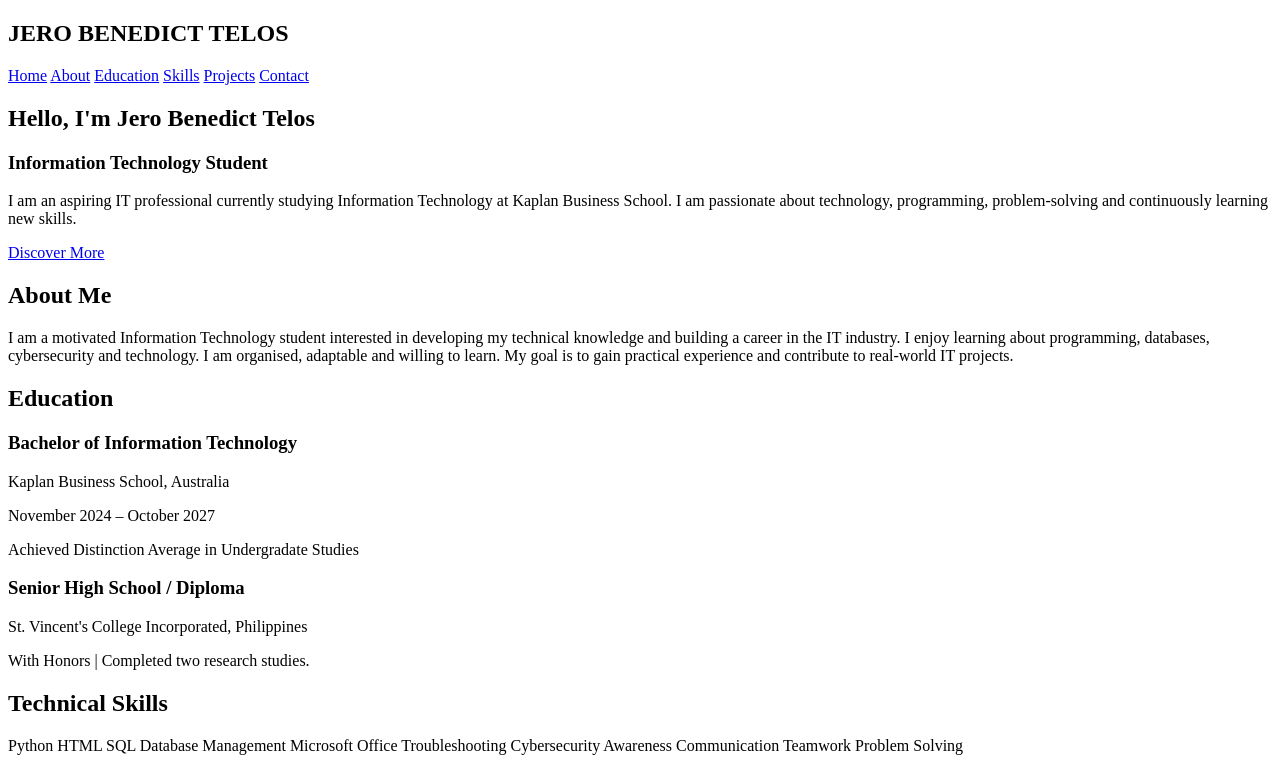
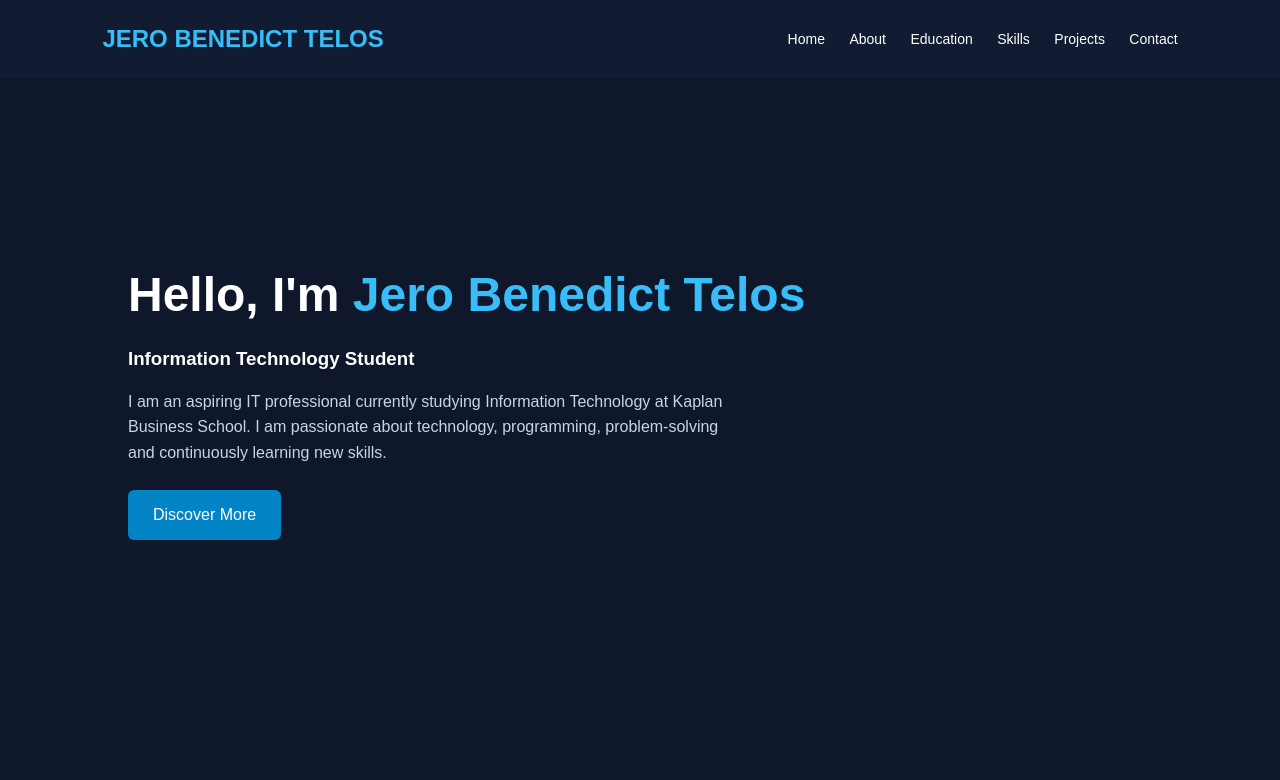
Before and after one commit to jerobenedictt-lab/Personal_Portfolio, a plain HTML site: page index.html in a window 1280 px wide. Shown: the top 780 px of the page. Drawn offline with Linux system fonts and the light colour scheme.

Commit message:
Update index.html

```diff
--- a/index.html
+++ b/index.html
@@ -7,6 +7,180 @@
     <title>Jero Benedict Telos | IT Portfolio</title>
 
     <style>
+
+
+/* GENERAL WEBSITE STYLE */
+
+* {
+    margin: 0;
+    padding: 0;
+    box-sizing: border-box;
+    scroll-behavior: smooth;
+}
+
+body {
+    font-family: Arial, sans-serif;
+    background: #0f172a;
+    color: white;
+    line-height: 1.6;
+}
+
+/* HEADER */
+
+header {
+    background: #111c33;
+    padding: 20px 8%;
+    display: flex;
+    justify-content: space-between;
+    align-items: center;
+    position: sticky;
+    top: 0;
+    z-index: 100;
+}
+
+header h2 {
+    color: #38bdf8;
+}
+
+nav a {
+    color: white;
+    text-decoration: none;
+    margin-left: 20px;
+    font-size: 14px;
+    transition: 0.3s;
+}
+
+nav a:hover {
+    color: #38bdf8;
+}
+
+/* SECTIONS */
+
+section {
+    padding: 80px 10%;
+}
+
+section h2 {
+    color: #38bdf8;
+    margin-bottom: 25px;
+    font-size: 30px;
+}
+
+/* HOME */
+
+.hero {
+    min-height: 80vh;
+    display: flex;
+    flex-direction: column;
+    justify-content: center;
+}
+
+.hero h1 {
+    font-size: 48px;
+    margin-bottom: 10px;
+}
+
+.hero h1 span {
+    color: #38bdf8;
+}
+
+.hero p {
+    color: #cbd5e1;
+    max-width: 600px;
+    margin: 15px 0 25px;
+}
+
+/* BUTTON */
+
+.btn {
+    display: inline-block;
+    background: #0284c7;
+    color: white;
+    padding: 12px 25px;
+    border-radius: 6px;
+    text-decoration: none;
+    width: fit-content;
+    transition: 0.3s;
+}
+
+.btn:hover {
+    background: #0369a1;
+    transform: translateY(-3px);
+}
+
+/* GENERAL CARDS */
+
+.card {
+    background: #1e293b;
+    padding: 25px;
+    border: 1px solid #334155;
+    border-radius: 12px;
+    margin-bottom: 20px;
+}
+
+.card p {
+    color: #cbd5e1;
+}
+
+/* SKILLS */
+
+.skills {
+    display: flex;
+    flex-wrap: wrap;
+    gap: 12px;
+}
+
+.skills span {
+    background: #1e293b;
+    border: 1px solid #334155;
+    padding: 12px 20px;
+    border-radius: 6px;
+    color: #38bdf8;
+}
+
+/* CONTACT */
+
+.contact a {
+    color: #38bdf8;
+}
+
+/* FOOTER */
+
+footer {
+    background: #111c33;
+    text-align: center;
+    padding: 25px;
+    color: #94a3b8;
+}
+
+/* MOBILE RESPONSIVE */
+
+@media (max-width: 700px) {
+    header {
+        flex-direction: column;
+        gap: 15px;
+    }
+
+    nav {
+        display: flex;
+        flex-wrap: wrap;
+        justify-content: center;
+        gap: 12px;
+    }
+
+    nav a {
+        margin: 0;
+    }
+
+    .hero h1 {
+        font-size: 36px;
+    }
+
+    section {
+        padding: 60px 7%;
+    }
+}
+
 
 #projects {
     background: #111c33;
@@ -240,7 +414,8 @@
     <h2>Contact Me</h2>
 
     <div class="card">
-        <p>Email: jerobenedictt@gmail.com@example.com</p>
+        <p>Email: <a href="mailto:jerobenedictt@gmail.com">
+        jerobenedictt@gmail.com</a></p>
         <p>Location: Adelaide, South Australia</p>
         <p>LinkedIn: <a href="https://www.linkedin.com/"
         target="_blank">My LinkedIn Profile</a></p>
```
